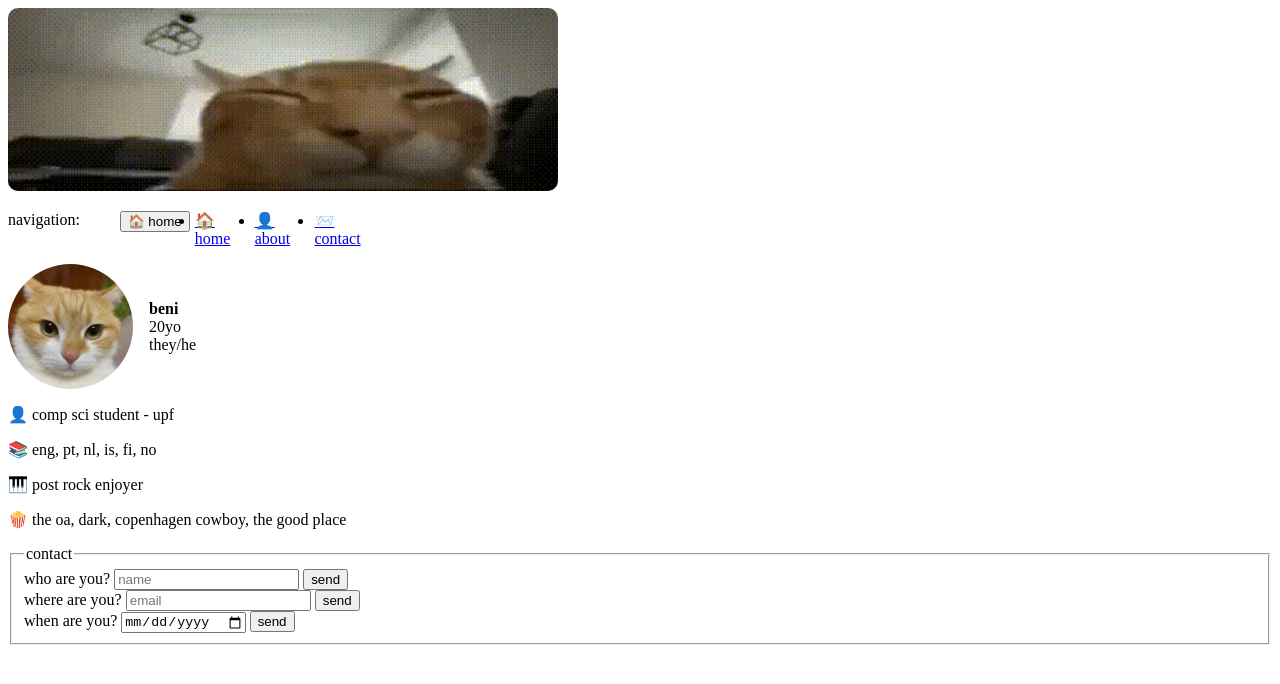
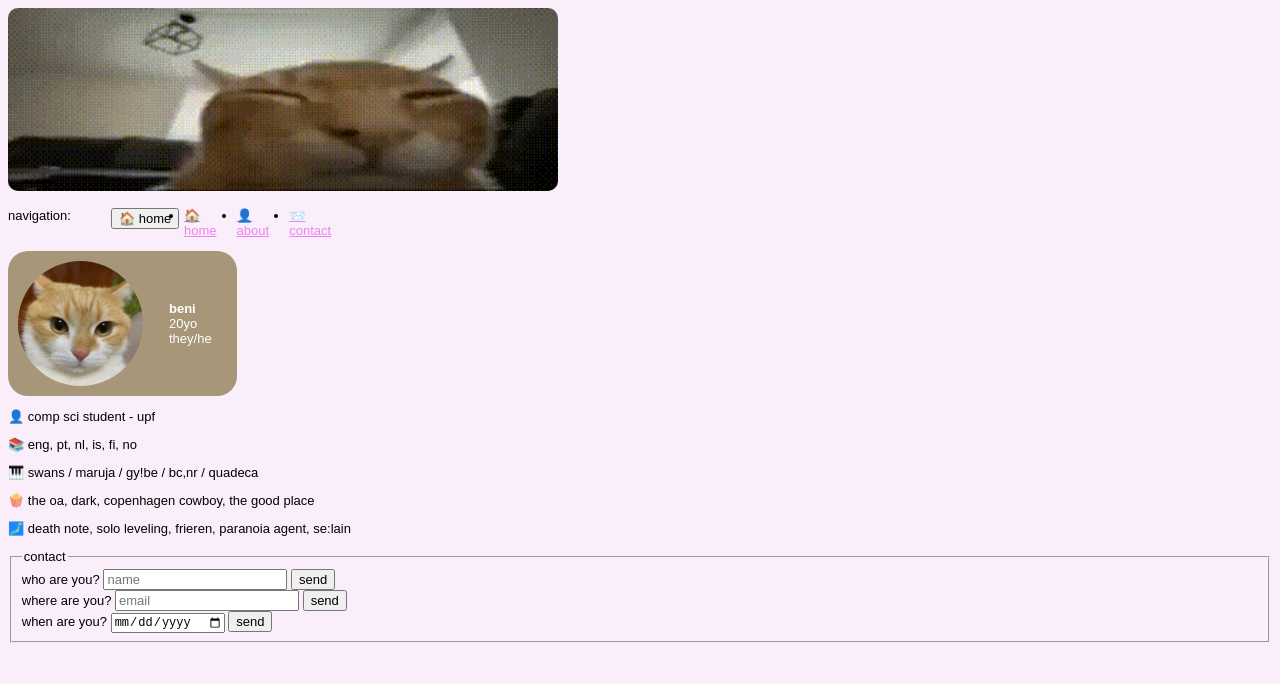
Before and after one commit to benidot/weblab, a plain HTML site: page about.html in a window 1280 px wide. Drawn offline with Linux system fonts and the light colour scheme.

Commit message:
new class

```diff
--- a/about.html
+++ b/about.html
@@ -4,7 +4,16 @@
     <meta charset="UTF-8">
     <meta name="viewport" content="width=device-width, initial-scale=1.0">
     <title>Document</title>
-    <link rel="stylesheet" href="styles.css">
+    <style>
+        p, fieldset, nav, form, input, label {
+            font-size: small;
+        }
+
+        a {
+            color: violet;
+        }
+    </style>
+    <link rel="stylesheet" href="./css/main.css">
 </head>
 <body>
 
@@ -25,18 +34,19 @@
 
     <main>
 
-        <div style="display: flex; gap: 1em; align-items:center;">
+        <div style="display: flex; gap: 1em; align-items:center; padding-right: 15px;">
             <img src="./img/pfp.jpg" alt="pfp" width="125px" style="border-radius: 50%;">
             <div style="display: flex; flex-direction: column;">
-                <p style="padding: 0px; margin: 0px;"><strong>beni</strong></p>
-                <p style="padding:0px; margin: 0px;">20yo</p>
-                <p style="padding:0px; margin: 0px;">they/he</p>
+                <p style="padding: 0px; margin: 0px; color: white;"><strong>beni</strong></p>
+                <p style="padding:0px; margin: 0px; color: white;">20yo</p>
+                <p style="padding:0px; margin: 0px; color: white;">they/he</p>
             </div>
         </div>
         <p>👤 comp sci student - upf</p>
         <p>📚 eng, pt, nl, is, fi, no</p>
-        <p>🎹 post rock enjoyer</p>
+        <p>🎹 swans / maruja / gy!be / bc,nr / quadeca</p>
         <p>🍿 the oa, dark, copenhagen cowboy, the good place</p>
+        <p>🗾 death note, solo leveling, frieren, paranoia agent, se:lain</p>
 
         <fieldset>
             <legend>contact</legend>
--- /dev/null
+++ b/css/ex1.css
@@ -0,0 +1,8 @@
+footer {
+    font-size: 8px;
+}
+
+nav {
+    font-size: 12px;
+    color: red;
+}
--- /dev/null
+++ b/css/main.css
@@ -0,0 +1,28 @@
+div {
+    background-color: #A89678;
+    width: fit-content;
+    height: auto;
+    padding: 10px;
+    border-radius: 20px;
+}
+
+.class {
+    color: violet;
+}
+
+#id {
+    color: coral;
+}
+
+.white {
+    color: white;
+}
+
+body {
+    font-family:Arial, Helvetica, sans-serif;
+    background-color: #faeefa;
+}
+
+p, fieldset, nav, form, input, label {
+    font-size: small;
+}
```
Also changed, not shown: contact.html (+1 -1 lines), ex1.html (added, +43 -0 lines), index.html (+1 -1 lines), 1 other file.
